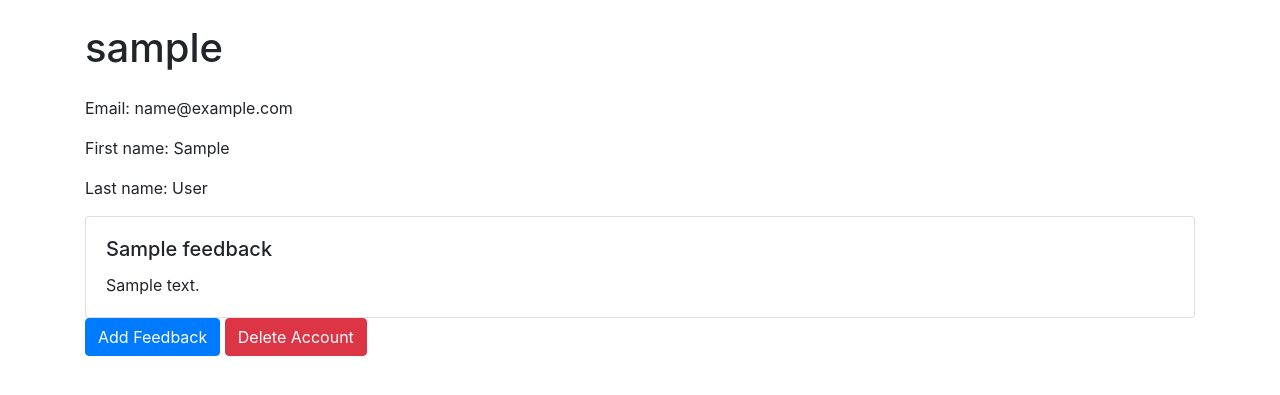
After one commit to stgibson/flask-feedback, a Flask app: a page that uses templates/user.html in a window 1280 px wide. The commit adds this page. Shown: the top 395 px of the page. Run offline with Flask 2, Linux system fonts and the light colour scheme; the visitor is signed in with stand-in values (Sample User, id 1); tables that the repository leaves empty hold one stand-in row (values such as "Sample post").

Commit message:
Added user page. Created templates/user.html and added show_user_page(username) to replace show_secret_page(). Also fixed bugs in register(), login(), and logout(). Also fixed titles of templates/register.html and templates/login.html.

```diff
--- a/app.py
+++ b/app.py
@@ -41,6 +41,7 @@ def register():
 
         # register user
         user = User.register(username, password, email, first_name, last_name)
+        session["username"] = user.username
         db.session.add(user)
 
         # might break if username has already been used
@@ -50,7 +51,7 @@ def register():
             form.username.errors.append("That username already exists")
             return render_template("register.html", form=form)
 
-        return redirect("/secret")
+        return redirect(f"/user/{username}")
 
     return render_template("register.html", form=form)
 
@@ -71,21 +72,11 @@ def login():
         # authenticate user
         user = User.authenticate(username, password)
         if user:
-            session["current_user"] = user.username
-            return redirect("/secret")
+            session["username"] = user.username
+            return redirect(f"/users/{username}")
         flash("Incorrect credentials. Please try again.", "danger")
 
     return render_template("login.html", form=form)
-
-@app.route("/secret")
-def show_secret_page():
-    """
-        Shows page that displays the text "You made it!"
-        rtype: str
-    """
-    if session.get("current_user", None):
-        return "You made it!"
-    return redirect("/")
 
 @app.route("/logout")
 def logout():
@@ -93,5 +84,20 @@ def logout():
         Logs user out so they can no longer access the features of the app
         rtype: str
     """
-    session.pop("current_user")
+    if session.get("username", None):
+        session.pop("username")
     return redirect("/")
+
+@app.route("/users/<username>")
+def show_user_page(username):
+    """
+        Shows the user's information along with a list of their feedback
+        type username: str
+        rtype: str
+    """
+    # make sure user is accessing his/her own page
+    current_username = session.get("username", None)
+    if current_username and current_username == username:
+        current_user = User.query.filter_by(username=current_username).one()
+        return render_template("user.html", user=current_user)
+    return redirect("/")
--- a/templates/login.html
+++ b/templates/login.html
@@ -1,6 +1,6 @@
 {% extends "base.html" %}
 
-{% block title %}Register{% endblock %}
+{% block title %}Login Page{% endblock %}
 
 {% block content %}
   <h1 class="my-4">Login</h1>
--- a/templates/register.html
+++ b/templates/register.html
@@ -1,6 +1,6 @@
 {% extends "base.html" %}
 
-{% block title %}Register{% endblock %}
+{% block title %}Register Page{% endblock %}
 
 {% block content %}
   <h1 class="my-4">Create an account</h1>
--- /dev/null
+++ b/templates/user.html
@@ -0,0 +1,30 @@
+{% extends "base.html" %}
+
+{% block title %}User Page{% endblock %}
+
+{% block content %}
+  <h1 class="my-4">{{user.username}}</h1>
+  <div class="mb-3">
+    Email: {{user.email}}
+  </div>
+  <div class="mb-3">
+    First name: {{user.first_name}}
+  </div>
+  <div class="mb-3">
+    Last name: {{user.last_name}}
+  </div>
+  {% for feedback in user.feedbacks %}
+    <div class="card">
+      <div class="card-body">
+        <h5 class="card-title">{{feedback.title}}</h5>
+        <p class="card-text">{{feedback.content}}</p>
+      </div>
+    </div>
+  {% endfor %}
+  <a class="btn btn-primary" href="/users/{{user.username}}/feedback/add">
+    Add Feedback
+  </a>
+  <a class="btn btn-danger" href="/users/{{user.username}}/delete">
+    Delete Account
+  </a>
+{% endblock %}
```
